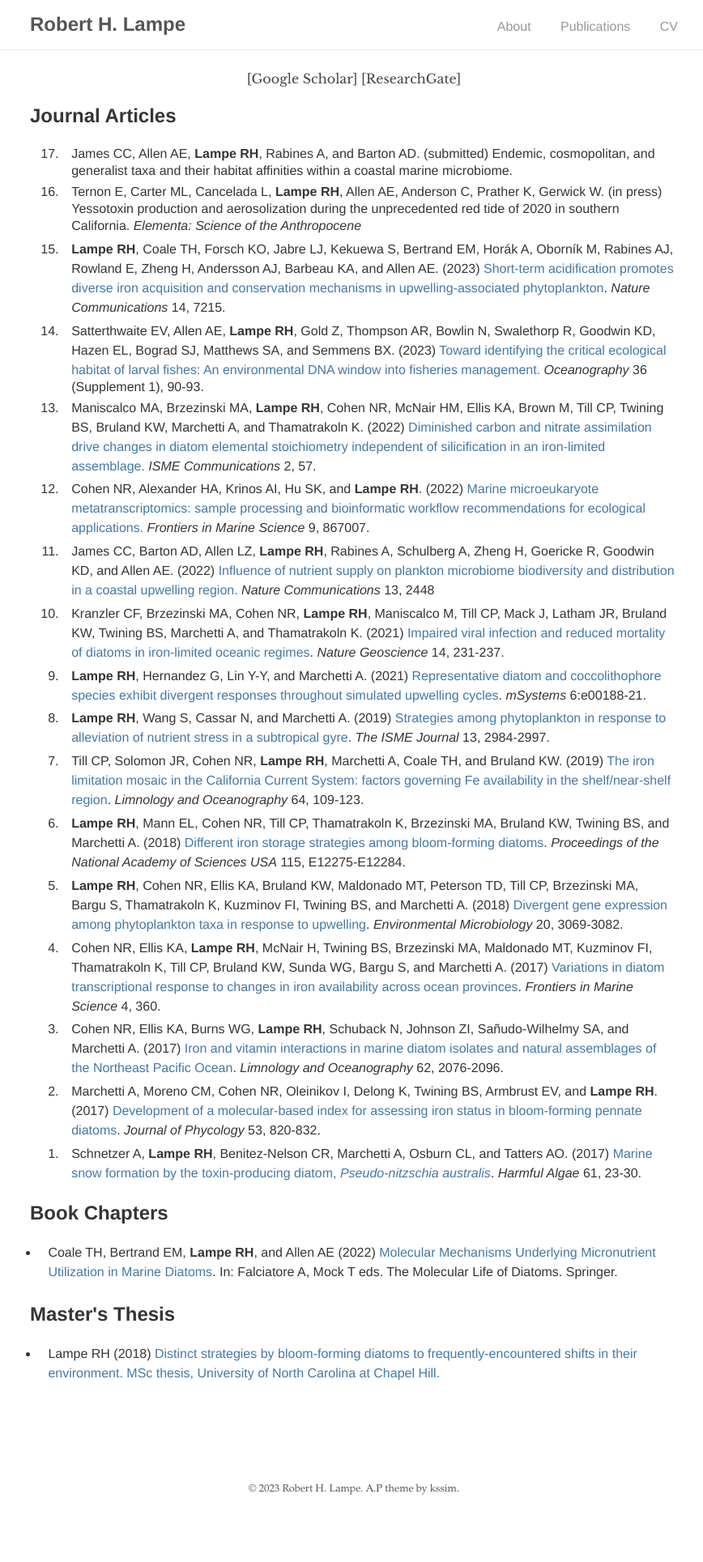
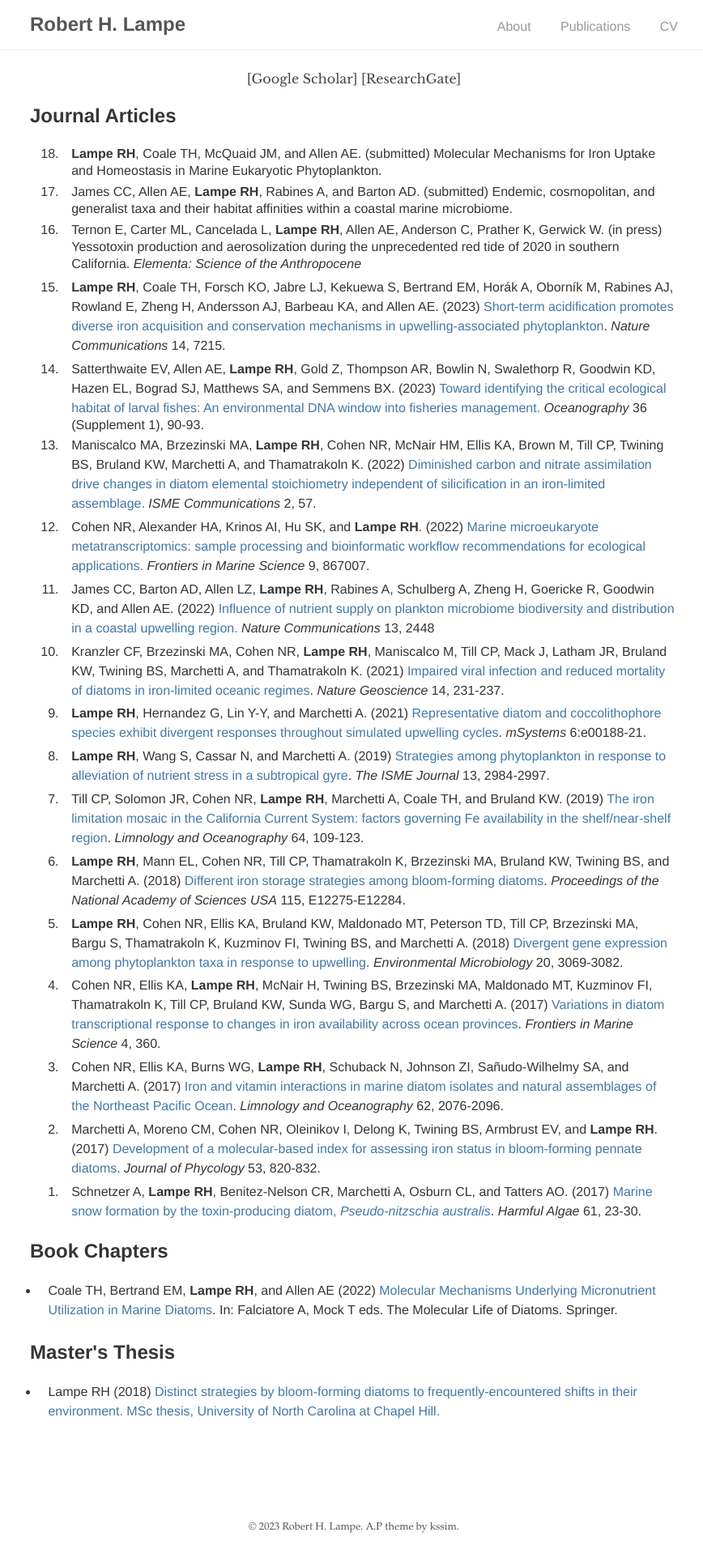
Before and after one commit to rhlampe/rhlampe.github.io, a Jekyll site: the page built from publications/index.html, in a window 1280 px wide. Shown: the whole page at 81% size, without its empty margins (203-1071 px from the left). Built offline with Jekyll 4.4.1, drawn with Linux system fonts in a browser that asks for light colours; before the commit the page ends 1882 px from its top, so only the background shows below that.

Commit message:
update publications

```diff
--- a/publications/index.html
+++ b/publications/index.html
@@ -11,6 +11,7 @@ title: Publications
 
 <div id="publications" class="publications">
 <ol reversed>
+  <li><b>Lampe RH</b>, Coale TH, McQuaid JM, and Allen AE. (submitted) Molecular Mechanisms for Iron Uptake and Homeostasis in Marine Eukaryotic Phytoplankton.</li>
   <li>James CC, Allen AE, <b>Lampe RH</b>, Rabines A, and Barton AD. (submitted) Endemic, cosmopolitan, and generalist taxa and their habitat affinities within a coastal marine microbiome.</li>
   <li>Ternon E, Carter ML, Cancelada L, <b>Lampe RH</b>, Allen AE, Anderson C, Prather K, Gerwick W. (in press) Yessotoxin production and aerosolization during the unprecedented red tide of 2020 in southern California. <i>Elementa: Science of the Anthropocene</i></li>
   <li><b>Lampe RH</b>, Coale TH, Forsch KO, Jabre LJ, Kekuewa S, Bertrand EM, Hor&aacute;k A, Oborn&iacute;k M, Rabines AJ, Rowland E, Zheng H, Andersson AJ, Barbeau KA, and Allen AE. (2023) <a href="https://doi.org/10.1038/s41467-023-42949-1">Short-term acidification promotes diverse iron acquisition and conservation mechanisms in upwelling-associated phytoplankton</a>. <i>Nature Communications</i> 14, 7215.</li>
```
